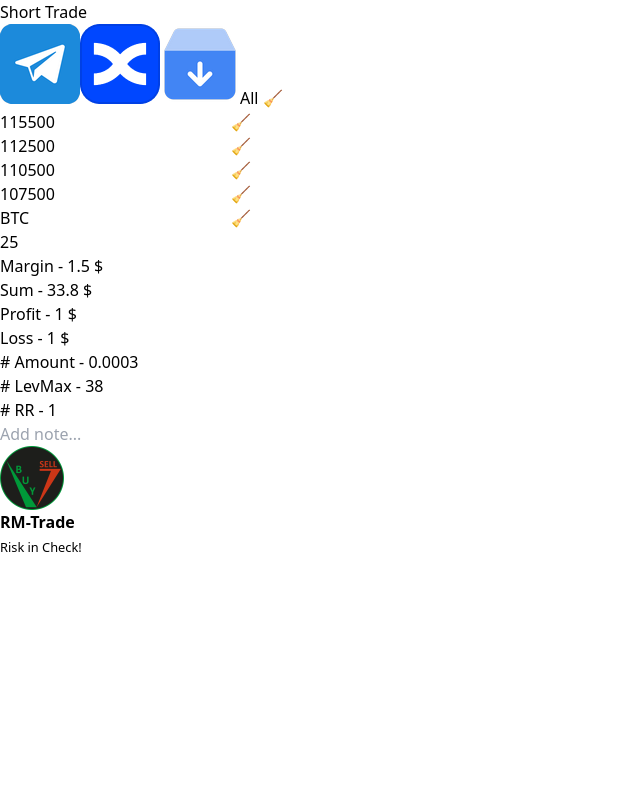
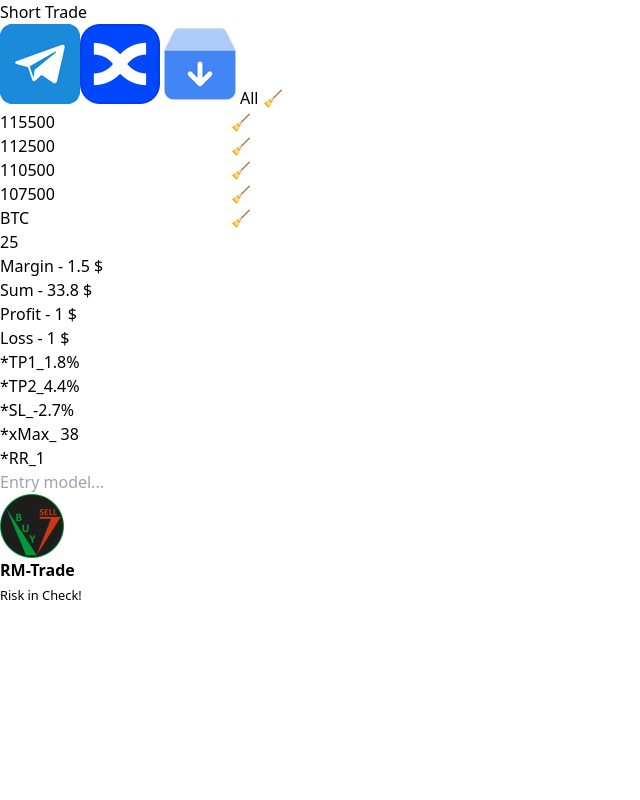
Before and after one commit to innTall/r-trade, a Vue app: page /short in a window 1280 px wide. Shown: the top 800 px of the page, without its empty margins (0-640 px from the left). Built offline with nearby package versions, Linux system fonts and the light colour scheme.

Commit message:
Data order TP % and SL %

```diff
--- a/dev-dist/sw.js
+++ b/dev-dist/sw.js
@@ -79,7 +79,7 @@ define(['./workbox-86c9b217'], (function (workbox) { 'use strict';
    */
   workbox.precacheAndRoute([{
     "url": "index.html",
-    "revision": "0.hot02evl6k"
+    "revision": "0.erjsc22fa0g"
   }], {});
   workbox.cleanupOutdatedCaches();
   workbox.registerRoute(new workbox.NavigationRoute(workbox.createHandlerBoundToURL("index.html"), {
--- a/src/composables/useTradeCalc.js
+++ b/src/composables/useTradeCalc.js
@@ -27,6 +27,24 @@ export function useTradeCalc() {
       : 0
   );
 
+  const L12 = computed(() =>
+    store.L6 != null && store.L8 != null
+      ? +((store.L8 / store.L6 - 1) * 100).toFixed(1)
+      : 0
+  );
+
+  const L13 = computed(() =>
+    store.L6 != null && store.L9 != null
+      ? +((store.L9 / store.L6 - 1) * 100).toFixed(1)
+      : 0
+  );
+
+  const L14 = computed(() =>
+    store.L6 != null && store.L7 != null
+      ? +((store.L7 / store.L6 - 1) * 100).toFixed(1)
+      : 0
+  );
+
   // Validation rules (Long)
   const longErrors = computed(() => {
     const errors = {};
@@ -51,6 +69,24 @@ export function useTradeCalc() {
   const S5 = computed(() =>
     store.S6 != null && store.S7 != null
       ? +(((a4.value / (store.S7 - store.S6)) * store.S6) / store.S4).toFixed(1)
+      : 0
+  );
+
+  const S12 = computed(() =>
+    store.S6 != null && store.S8 != null
+      ? +((1 - store.S8 / store.S6) * 100).toFixed(1)
+      : 0
+  );
+
+  const S13 = computed(() =>
+    store.S6 != null && store.S9 != null
+      ? +((1 - store.S9 / store.S6) * 100).toFixed(1)
+      : 0
+  );
+
+  const S14 = computed(() =>
+    store.S6 != null && store.S7 != null
+      ? +((1 - store.S7 / store.S6) * 100).toFixed(1)
       : 0
   );
 
@@ -127,6 +163,9 @@ export function useTradeCalc() {
     L5,
     L10,
     L11,
+    L12,
+    L13,
+    L14,
     longMessage,
     longErrors,
     longFixation,
@@ -137,6 +176,9 @@ export function useTradeCalc() {
     S5,
     S10,
     S11,
+    S12,
+    S13,
+    S14,
     shortMessage,
     shortErrors,
     shortFixation
--- a/src/views/LongData.vue
+++ b/src/views/LongData.vue
@@ -5,7 +5,7 @@ import { sendTelegramMessage } from "../composables/useTelegram.js";
 import TradingViewChart from "@/components/TradingViewChart.vue"; // add component
 
 const store = useTradeStore();
-const { L1, L2, L3, L5, L10, L11, longMessage, longErrors, a4 } = useTradeCalc();
+const { L1, L2, L3, L5, L10, L11, L12, L13, L14, longMessage, longErrors, a4 } = useTradeCalc();
 
 function clearAllLong() {
 	store.L_symbol = "";
@@ -135,14 +135,16 @@ async function sendArchive() {
 		</div>
 
 		<!-- Data row -->
-		<div class="flex mt-4 text-gray-400 text-sm gap-3">
-			<p># Amount - {{ L1 }}</p>
-			<p># LevMax - {{ L3 }}</p>
-			<p># RR - {{ L11 }}</p>
+		<div class="flex mt-4 text-gray-400 text-sm gap-2">
+			<p>*TP1_{{ L12 }}%</p>
+			<p>*TP2_{{ L13 }}%</p>
+			<p>*SL_{{ L14 }}%</p>
+			<p>*xMax_{{ L3 }}</p>
+			<p>*RR_{{ L11 }}</p>
 		</div>
 
 		<!-- Comment / Notes -->
-		<input v-model="store.L_comment" type="text" placeholder="Add note..." class="w-full mt-3 p-2 rounded-md bg-gray-800 border border-gray-600 text-gray-200
+		<input v-model="store.L_comment" type="text" placeholder="Entry model..." class="w-full mt-3 p-2 rounded-md bg-gray-800 border border-gray-600 text-gray-200
              focus:outline-none focus:ring-2 focus:ring-yellow-500" />
 
 		<!-- Chart fills remaining space -->
--- a/src/views/ShortData.vue
+++ b/src/views/ShortData.vue
@@ -5,7 +5,7 @@ import { sendTelegramMessage } from "../composables/useTelegram.js";
 import TradingViewChart from "@/components/TradingViewChart.vue"; // add component
 
 const store = useTradeStore();
-const { S1, S2, S3, S5, S10, S11, shortMessage, shortErrors, a4 } = useTradeCalc();
+const { S1, S2, S3, S5, S10, S11, S12, S13, S14, shortMessage, shortErrors, a4 } = useTradeCalc();
 
 function clearAllShort() {
 	store.S_symbol = "";
@@ -135,14 +135,16 @@ async function sendArchive() {
 		</div>
 
 		<!-- Data row -->
-		<div class="flex mt-4 text-gray-400 text-sm gap-3">
-			<p># Amount - {{ S1 }}</p>
-			<p># LevMax - {{ S3 }}</p>
-			<p># RR - {{ S11 }}</p>
+		<div class="flex mt-4 text-gray-400 text-sm gap-2">
+			<p>*TP1_{{ S12 }}%</p>
+			<p>*TP2_{{ S13 }}%</p>
+			<p>*SL_{{ S14 }}%</p>
+			<p>*xMax_ {{ S3 }}</p>
+			<p>*RR_{{ S11 }}</p>
 		</div>
 
 		<!-- Comment / Notes -->
-		<input v-model="store.S_comment" type="text" placeholder="Add note..." class="w-full mt-3 p-2 rounded-md bg-gray-800 border border-gray-600 text-gray-200
+		<input v-model="store.S_comment" type="text" placeholder="Entry model..." class="w-full mt-3 p-2 rounded-md bg-gray-800 border border-gray-600 text-gray-200
              focus:outline-none focus:ring-2 focus:ring-yellow-500" />
 
 		<!-- Chart fills remaining space -->
```
Also changed, not shown: 2 other files (tests, documents, lock files or other folders).
